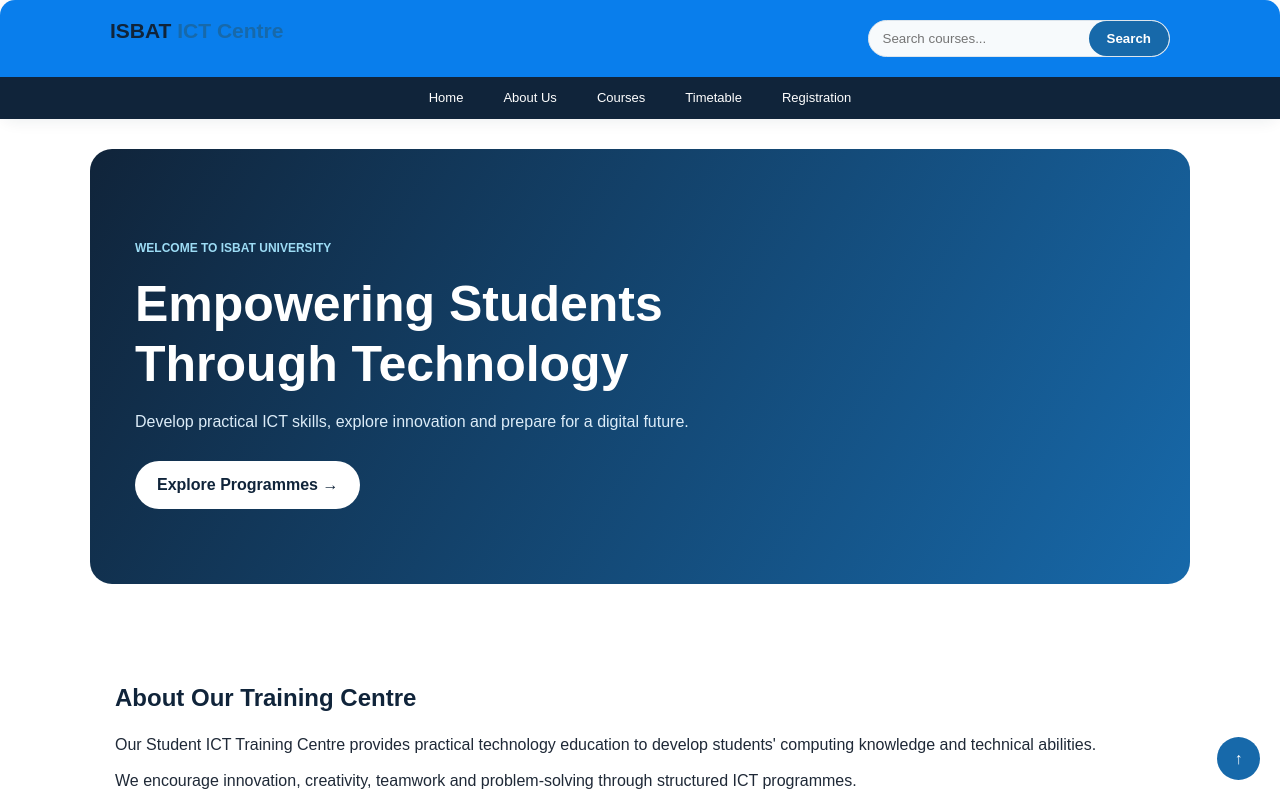
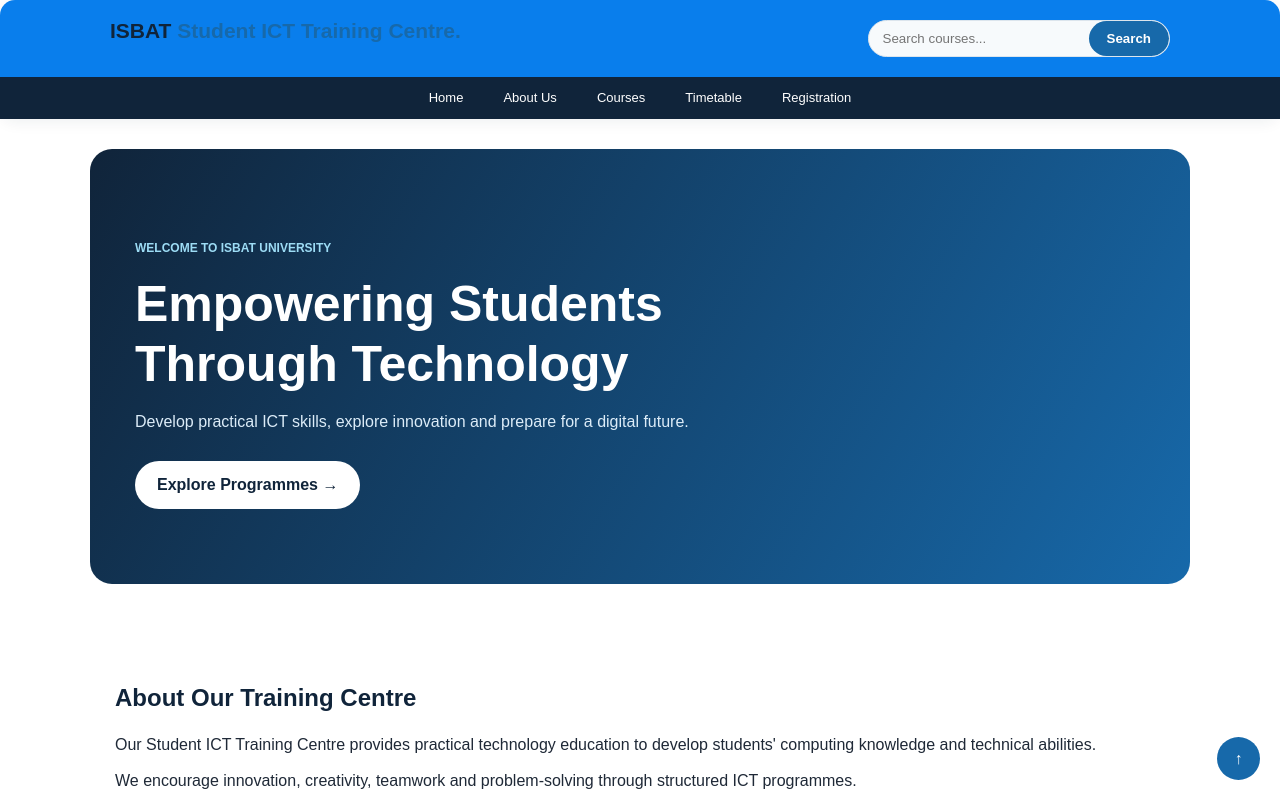
Before and after one commit to jadeakram78-cloud/WEB-DESIGNING-TEST, a plain HTML site: page index.html in a window 1280 px wide. Shown: the top 800 px of the page. Drawn offline with Linux system fonts and the light colour scheme.

Commit message:
Update header title for clarity

```diff
--- a/index.html
+++ b/index.html
@@ -10,7 +10,7 @@
 <body id="top">
 <header>
     <div class="header">
-        <h2>ISBAT <span>ICT Centre</span></h2>
+        <h2>ISBAT <span>Student ICT Training Centre.</span></h2>
         <form action="#courses">
             <input type="search" placeholder="Search courses...">
             <button>Search</button>
```
